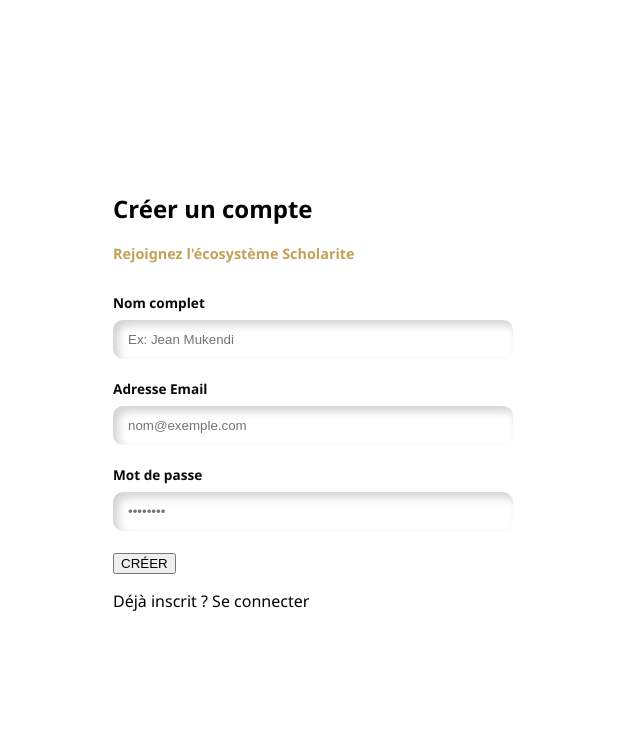
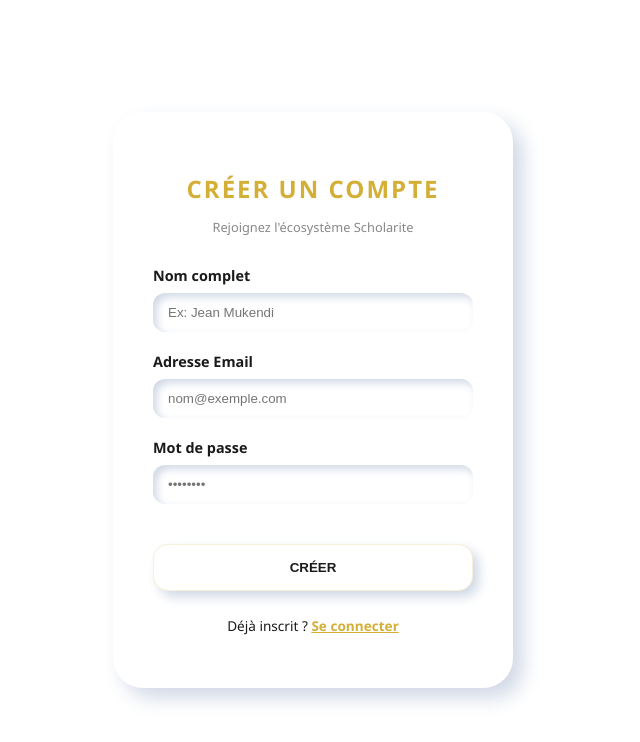
Before and after one commit to keppler999/PrimaireSchool-kin, a plain HTML site: page index.html in a window 1280 px wide. Shown: the whole page, without its empty margins (327-967 px from the left). Drawn offline with Linux system fonts and the light colour scheme.

Commit message:
Refactor CSS styles and update color variables
Updated color variables and adjusted styles for various elements. Improved button and input designs with new shadows and transitions.

```diff
--- a/style.css
+++ b/style.css
@@ -1,9 +1,10 @@
+/* style.css */
 :root {
     --white: #ffffff;
-    --black: #0a0a0a;
-    --gold: #c5a059;
+    --black: #1a1a1a;
+    --gold: #D4AF37;
     --shadow-light: #ffffff;
-    --shadow-dark: #d1d1d1;
+    --shadow-dark: #d1d9e6;
 }
 
 body {
@@ -14,6 +15,7 @@
     align-items: center;
     height: 100vh;
     margin: 0;
+    color: var(--black);
 }
 
 .container {
@@ -22,29 +24,27 @@
     padding: 20px;
 }
 
-/* Effet 3D Néomorphique */
-.glass-card {
+.form-card {
     background: var(--white);
     padding: 40px;
     border-radius: 30px;
-    box-shadow: 15px 15px 30px var(--shadow-dark),
-                -15px -15px 30px var(--shadow-light);
+    /* L'effet 3D palpable */
+    box-shadow: 10px 10px 20px var(--shadow-dark),
+                -10px -10px 20px var(--shadow-light);
     text-align: center;
-    transition: all 0.3s ease;
+    transition: all 0.4s ease;
 }
 
-.title {
-    color: var(--black);
-    font-size: 1.8rem;
+.gold-text {
+    color: var(--gold);
+    text-transform: uppercase;
+    letter-spacing: 2px;
     margin-bottom: 5px;
-    text-transform: uppercase;
-    letter-spacing: 1px;
 }
 
 .subtitle {
-    color: var(--gold);
-    font-weight: 600;
-    font-size: 0.9rem;
+    font-size: 0.8rem;
+    color: #888;
     margin-bottom: 30px;
 }
 
@@ -53,67 +53,57 @@
     margin-bottom: 20px;
 }
 
-.input-group label {
+label {
     display: block;
-    color: var(--black);
     font-weight: bold;
     margin-bottom: 8px;
-    font-size: 0.85rem;
+    font-size: 0.9rem;
 }
 
-/* Inputs "enfoncés" dans le design */
 input {
     width: 100%;
     padding: 12px 15px;
     border: none;
-    border-radius: 10px;
+    border-radius: 12px;
     background: var(--white);
-    box-shadow: inset 5px 5px 10px var(--shadow-dark),
-                inset -5px -5px 10px var(--shadow-light);
+    /* Effet d'enfoncement pour les champs */
+    box-shadow: inset 4px 4px 8px var(--shadow-dark),
+                inset -4px -4px 8px var(--shadow-light);
+    outline: none;
     box-sizing: border-box;
-    outline: none;
-    color: var(--black);
 }
 
-/* Boutons avec relief */
-.btn {
+.btn-main {
     width: 100%;
     padding: 15px;
+    margin-top: 20px;
     border: none;
-    border-radius: 12px;
+    border-radius: 15px;
+    background: var(--white);
+    color: var(--black);
     font-weight: bold;
     cursor: pointer;
-    margin-top: 10px;
-    transition: transform 0.2s, box-shadow 0.2s;
-    box-shadow: 5px 5px 10px var(--shadow-dark),
-                -5px -5px 10px var(--shadow-light);
+    box-shadow: 6px 6px 12px var(--shadow-dark),
+                -6px -6px 12px var(--shadow-light);
+    transition: 0.2s;
+    border: 1px solid rgba(212, 175, 55, 0.2); /* Touche d'or discrète */
 }
 
-.btn:active {
-    box-shadow: inset 5px 5px 10px rgba(0,0,0,0.2);
-    transform: scale(0.98);
-}
-
-.btn-gold {
-    background-color: var(--gold);
-    color: white;
-}
-
-.btn-black {
-    background-color: var(--black);
+.btn-main:active {
+    box-shadow: inset 4px 4px 8px var(--shadow-dark),
+                inset -4px -4px 8px var(--shadow-light);
     color: var(--gold);
 }
 
-.footer-text {
+.switch-text {
     margin-top: 25px;
     font-size: 0.85rem;
-    color: #666;
 }
 
-.link {
+.switch-text span {
     color: var(--gold);
+    cursor: pointer;
     font-weight: bold;
-    cursor: pointer;
     text-decoration: underline;
 }
 
```
